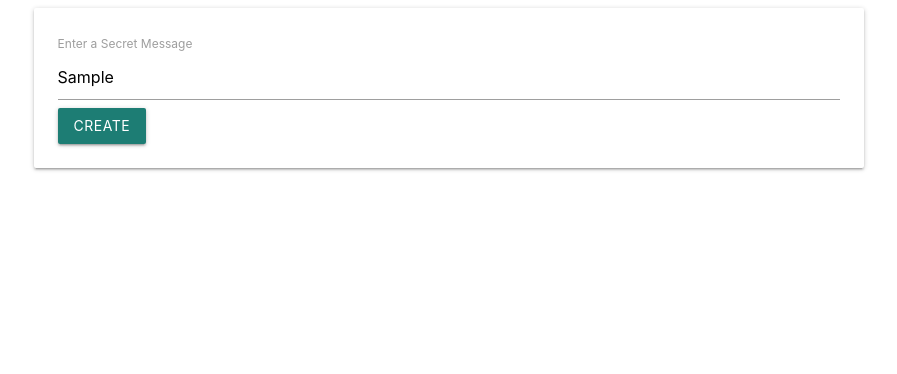
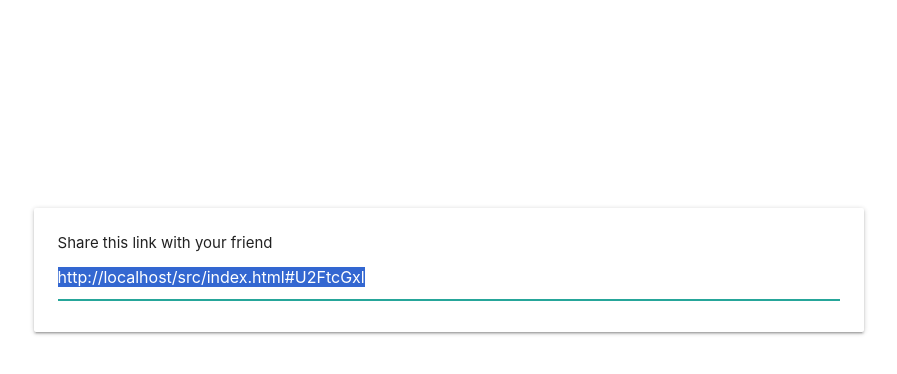
Before and after one commit to epicmet/secret-message, a plain HTML site: page src/index.html in a window 1280 px wide. Both pictures are taken after typing "Sample" into the empty fields and a click on the button "CREATE". Shown: the whole page, without its empty margins (191-1088 px from the left). Drawn offline with nearby package versions, Linux system fonts and the light colour scheme.

Commit message:
basic encryption and html stuff

```diff
--- a/src/index.html
+++ b/src/index.html
@@ -3,17 +3,29 @@
 <head>
     <meta charset="UTF-8">
     <link rel="stylesheet" href="https://cdnjs.cloudflare.com/ajax/libs/materialize/1.0.0/css/materialize.min.css">
+    <style>
+        .row{
+            margin-top:25vh;
+        }
+    </style>
     <title>Secret Message</title>
 </head>
 <body>
     <div class="row">
         <div class="col s8 offset-s2">
-            <div class="card-panel">
+            <div id="message-form" class="card-panel">
                 <form>
                     <label>Enter a Secret Message</label>
-                    <input />
+                    <input id="message-input"/>
                     <button class="btn">Create</button>
                 </form>
+            </div>
+
+            <div id="link-form" class="card-panel hide">
+                <div>
+                    Share this link with your friend
+                    <input id="link-input" />
+                </div>
             </div>
         </div>
     </div>
--- a/src/index.js
+++ b/src/index.js
@@ -1,6 +1,13 @@
 document.querySelector('form').addEventListener('submit', (event) => {
     event.preventDefault();
 
-    const input = document.querySelector('input');
-    console.log(input.value);
+    document.querySelector('#message-form').classList.add('hide');
+    document.querySelector('#link-form').classList.remove('hide');
+
+    const input = document.querySelector('#message-input');
+    const encrypted = btoa(input.value);
+
+    const linkInput = document.querySelector('#link-input');
+    linkInput.value = `${window.location}#${encrypted}`;
+    linkInput.select();
 });
```
